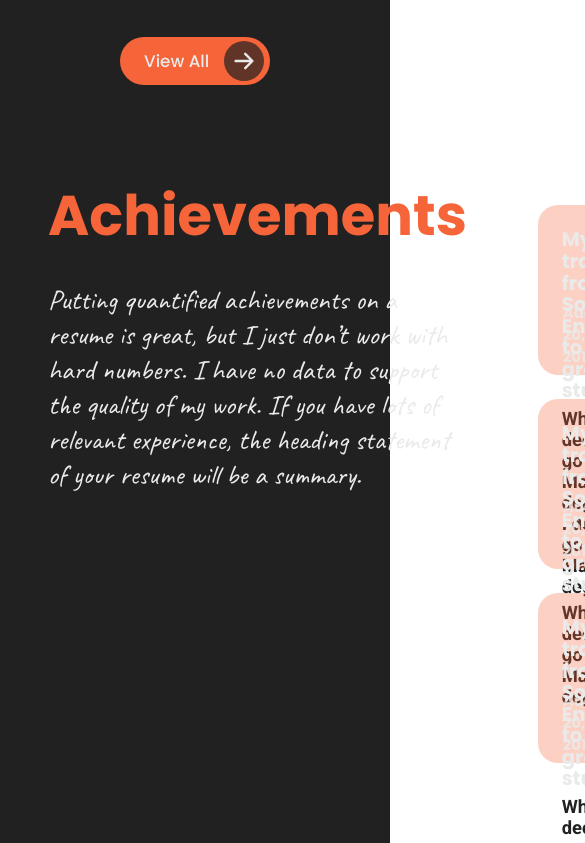
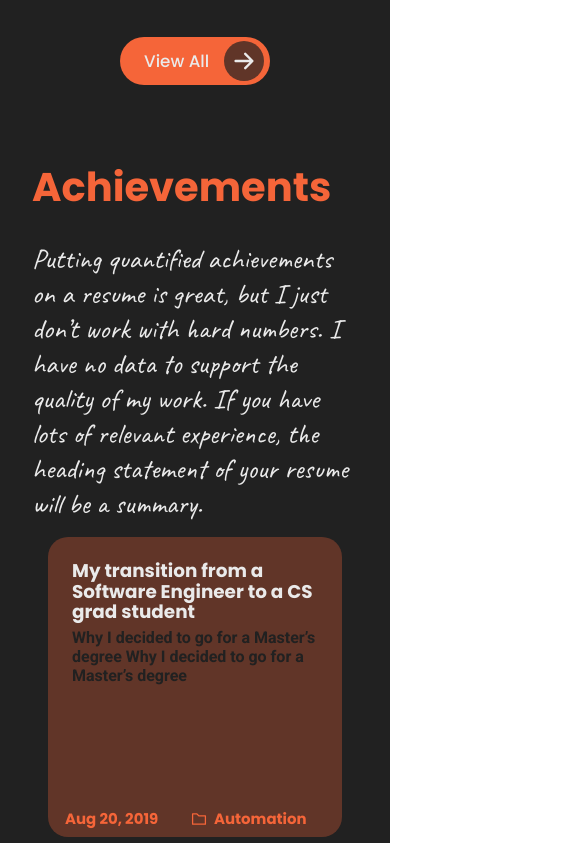
Before and after one commit to mypolaris218/harris-dev, a React (Create React App) app: page / in a window 390 px wide. Shown: the part 4560-5403 px from the top of the page, 585 px wide, since content can reach past the window. Built offline with nearby package versions, Linux system fonts and the light colour scheme; a web font is replaced by a local one.

Commit message:
achievement

```diff
--- a/src/components/Achievement/Achievement.css
+++ b/src/components/Achievement/Achievement.css
@@ -13,6 +13,7 @@
     align-items: flex-start;
     justify-content: space-evenly;
     flex: 0.4;
+    width: 90%;
 }
 
 .achievement-body h1 {
@@ -101,3 +102,57 @@
     font-family: Roboto;
     font-weight: 600;
 }
+
+@media (min-width: 992px) and (max-width: 1380px) {
+
+
+}
+
+@media screen and (max-width: 992px) {
+    .achievement{
+        display: flex;
+        flex-direction: column;
+        align-items: center;
+        justify-content: flex-start;
+        width: 100%;
+        padding: 2rem;
+    }
+
+
+    .achievement-body {
+        width: 100%;
+    }
+
+    .achievement-body h1 {
+        font-size: 2.5rem;
+    }
+
+    .achievement-cards {
+        margin-left: 0%;
+        padding: 1rem;
+    }
+
+    .achievement-card {
+        margin-left: 0px;
+        height: 300px;
+    }
+
+    .achievecard-content {
+        width: 100%;
+    }
+
+    .achievecard-details1 h2 {
+        font-size: 1.15rem;
+    }
+
+    .achievecard-details1 p {
+        font-size: 1rem;
+    }
+
+    .achievecard-details2 {
+        width: 85%;
+        position: absolute;
+        bottom: 7px;
+        left: 17px;
+    }
+}
--- a/src/components/Achievement/AchievementCard.js
+++ b/src/components/Achievement/AchievementCard.js
@@ -30,7 +30,7 @@ function AchievementCard({id, title, details, date, field, image}) {
                         <h2 style={{color: theme.tertiary}}>{title}</h2>
                         <p style={{color: theme.secondary}}>{details}</p>
                     </div>
-                    <div className="achievecard-details2" style={{color: theme.tertiary80}}>
+                    <div className="achievecard-details2" style={{color: theme.primary}}>
                         <h5>{date}</h5>
                         <div className="achievecard-field">
                             <AiOutlineFolder />
```
